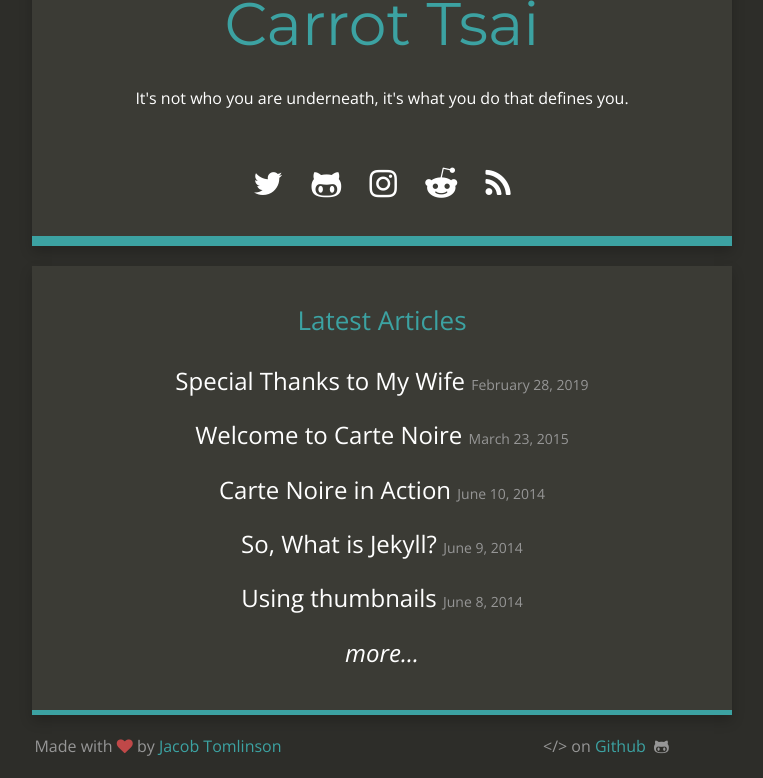
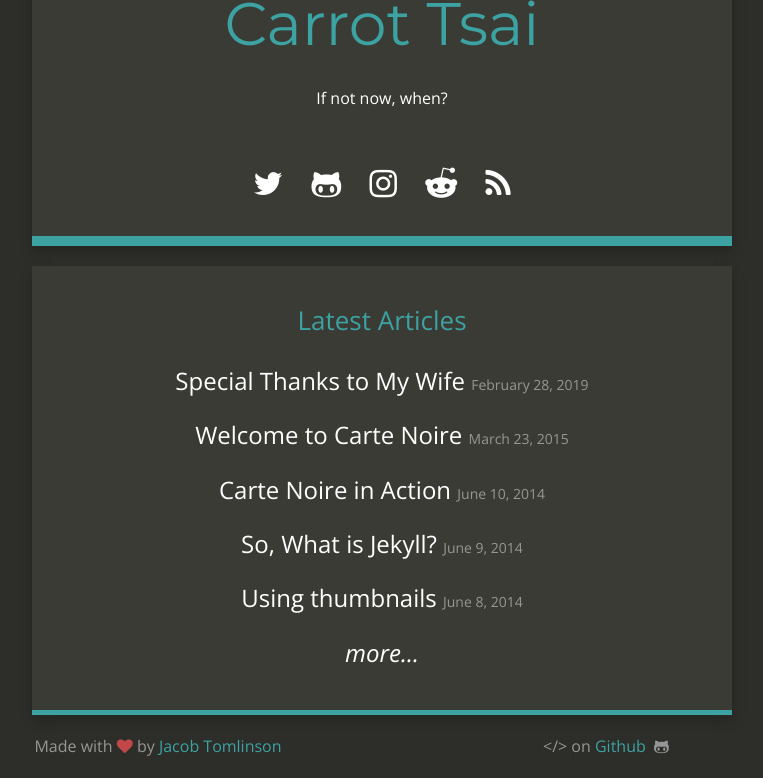
Before and after one commit to carroTsai/carrotsai.github.io, a Jekyll site: the page built from index.html, in a window 1280 px wide, cut to the strip 174-952 px from the top of the page. Shown: the whole strip, without its empty margins (258-1021 px from the left). Built offline with Jekyll 4.4.1, drawn with Linux system fonts in a browser that asks for light colours; nearby versions of some CDN libraries.

Commit message:
Correct the slogan

```diff
--- a/_config.yml
+++ b/_config.yml
@@ -4,7 +4,7 @@ email: caiborong@gmail.com
 description: "A carrot's lonely space."
 baseurl: ""
 url: "https://carrot.dev/"
-title_description: "It's not who you are underneath, it's what you do that defines you."
+title_description: "If not now, when?"
 title_image: "http://www.yulu1.com/uploadfile/2015/0725/20150725061626737.jpg"
 google_analytics: "UA-20365477-4"
 disqus_account: carroTsai
```
